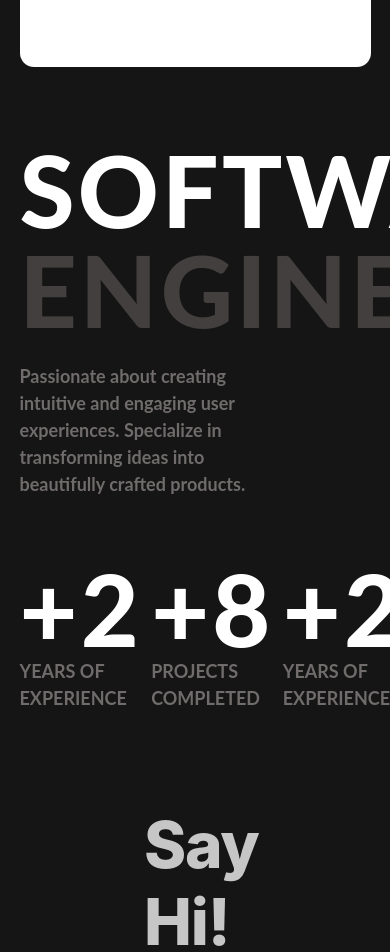
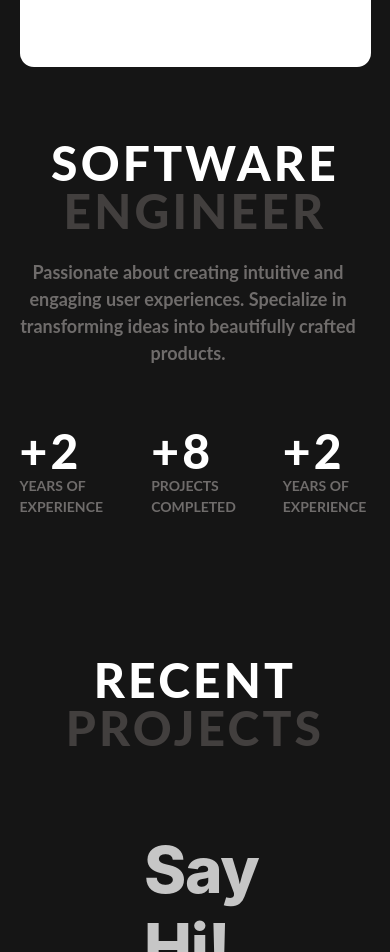
Before and after one commit to Nilakshhh/portfolio, a React (Create React App) app: page /#/ in a window 390 px wide. Shown: the part 880-1832 px from the top of the page. Built offline with nearby package versions, Linux system fonts and the light colour scheme; the HTML template or start-up script is replaced by a standard one.

Commit message:
further addition, and making responsive

```diff
--- a/src/Home.jsx
+++ b/src/Home.jsx
@@ -6,7 +6,7 @@ function Home() {
   return (
     <>
       <div className="flex flex-col sm:flex-row w-full mt-[96px] items-center sm:items-start justify-center gap-[72px]">
-        <div className="w-[90%] sm:w-[23%] h-[90vh] sm:sticky top-[48px]">
+        <div className="w-[90%] sm:w-[23%] h-[90vh] sm:sticky sm:top-[48px]">
           <ProfileCard />
         </div>
         <div className="w-[90%] sm:w-[45%]">
--- a/src/components/Heading.jsx
+++ b/src/components/Heading.jsx
@@ -1,7 +1,7 @@
-function Heading({ text1, text2 }) {
+function Heading({ text1, text2, className="" }) {
     return (
         <>
-            <h1 className="font-lato text-[100px] font-extrabold text-[#ffffff] leading-[1] tracking-[0.20rem]">{text1}
+            <h1 className={`uppercase font-lato text-[48px] sm:text-[100px] sm:text-left text-center font-extrabold text-[#ffffff] leading-[1] tracking-[0.20rem] ${className}`}>{text1}
                 <br></br>
                 <span className="text-[#423F3E]">{text2}</span>
             </h1>
--- a/src/components/InfoCard.jsx
+++ b/src/components/InfoCard.jsx
@@ -7,9 +7,10 @@ function InfoCard() {
     var intro = "Passionate about creating intuitive and engaging user experiences. Specialize in transforming ideas into beautifully crafted products."
     return (
         <>
-            <Heading text1="SOFTWARE" text2="ENGINEER" />
+            <Heading text1="SOFTWARE" text2="ENGINEER"/>
             <Text text={intro} />
             <NumberCard />
+            <Heading text1="recent" text2="projects" className="mt-[60px] sm:mt-[84px]"/>
             <ProjectsTab />
         </>
     )
--- a/src/components/NumberCompo.jsx
+++ b/src/components/NumberCompo.jsx
@@ -1,10 +1,10 @@
 function NumberCompo({textnum, text1, text2}) {
     return(
         <div className="w-[25%] h-[100%]">
-            <h2 className="font-lato text-[100px] text-[#ffffff] font-extrabold leading-[1] tracking-[0.20rem]">
+            <h2 className="font-lato text-[48px] sm:text-[100px] text-[#ffffff] font-extrabold leading-[1] tracking-[0.20rem]">
                 {textnum}
             </h2>
-            <p className="uppercase text-[18px] font-bold text-[#6F6C6B] font-lato">{text1} <br></br><span>{text2}</span></p>
+            <p className="uppercase text-[14px] font-bold text-[#6F6C6B] font-lato">{text1} <br></br><span>{text2}</span></p>
 
         </div>
     )
--- a/src/components/Text.jsx
+++ b/src/components/Text.jsx
@@ -1,7 +1,7 @@
 function Text({ text }) {
     return (
         <>
-            <p className="text-[18px] font-bold text-[#6F6C6B] font-lato w-[70%] mt-[24px]">
+            <p className="text-[18px] font-bold text-[#6F6C6B] text-center sm:text-left font-lato w-[96%] sm:w-[90%] mt-[24px]">
                 {text}
             </p>
         </>
```
